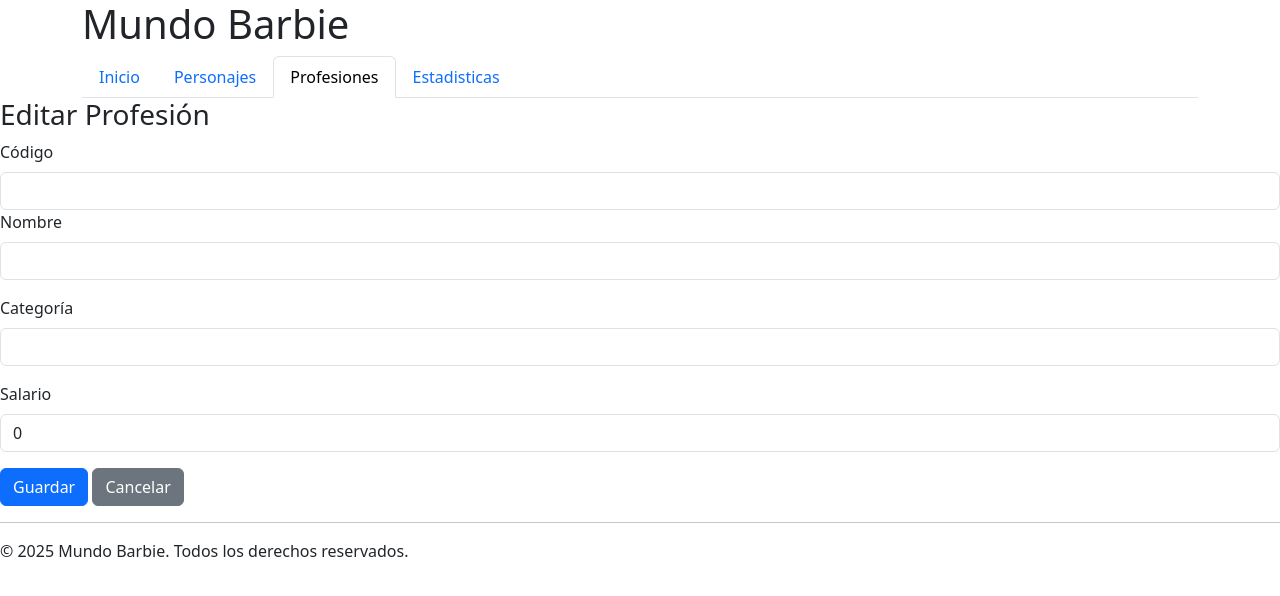
After one commit to ElRay32/Tareas-Programacion-Webs, a PHP site: page /modulos/profesiones/editar.php in a window 1280 px wide. The commit adds this page. Shown: the top 596 px of the page. Run offline with PHP 8.4, Linux system fonts and the light colour scheme.

Commit message:
Profesiones

```diff
--- a/Tarea 3/lib/Dbx.php
+++ b/Tarea 3/lib/Dbx.php
@@ -1,5 +1,9 @@
 <?php
 define("DATA_DIR", __DIR__ . "/datax/");
+
+if (!is_dir(DATA_DIR)) {
+    mkdir(DATA_DIR, 0777, true);
+}
 
  // Clase para gestionar la coleccion de datos en los archivos del directorio datax
  class Dbx{
@@ -28,8 +32,33 @@ define("DATA_DIR", __DIR__ . "/datax/");
             }
         }
 
+        return $data;
+
     }
 
+    public static function get($collection, $id){
+        $datapath = DATA_DIR . "/{$collection}/{$id}.dat";
 
+        if(!file_exists($datapath)){
+            return null;
+        }
+
+        $content = file_get_contents($datapath);
+        return unserialize($content);
+    }
+
+    public static function save($collection, $item){
+        $datapath = DATA_DIR . "/{$collection}";
+
+        if(!is_dir($datapath)){
+            mkdir($datapath, 0777, true);
+        }
+
+        $filename = (strlen($item->idx) > 4) ? $item->idx : uniqid();
+        $item->idx= $filename;
+        $filepath = $datapath . "/" . $filename . ".dat";
+
+        file_put_contents($filepath, serialize($item));
+    }
 
 }
--- a/Tarea 3/lib/main.php
+++ b/Tarea 3/lib/main.php
@@ -1,6 +1,7 @@
 <?php
 include_once 'plantilla.php';
 include_once 'modelo.php';
+include_once 'Dbx.php';
 
 function base_url($path = '') {
 
--- a/Tarea 3/lib/modelo.php
+++ b/Tarea 3/lib/modelo.php
@@ -17,7 +17,7 @@ Salario mensual estimado en dólares ($USD)
 */
 
 class Personaje {
-    public $id;
+    public $idx = '';
     public $nombre;
     public $apellido;
     public $fecha_nacimiento;
@@ -40,10 +40,11 @@ class Personaje {
 }
 
 class Profesion {
-    public $codigo;
-    public $nombre;
-    public $categoria;
-    public $salario;
+    public $idx = '';
+    public $codigo = '';
+    public $nombre = '';
+    public $categoria = '';
+    public $salario = 0;
 
     public function __construct($data = []){
 
--- a/Tarea 3/lib/plantilla.php
+++ b/Tarea 3/lib/plantilla.php
@@ -16,7 +16,7 @@ class Plantilla {
         $pagina_actual = (defined('pagina_actual') ? pagina_actual : "inicio");
 
     ?>
-        <!DOCTYPE html>
+    <!DOCTYPE html>
     <html lang="es">
         <head>
             <meta charset="UTF-8">
--- /dev/null
+++ b/Tarea 3/modulos/profesiones/editar.php
@@ -0,0 +1,52 @@
+<?php
+
+include_once '../../lib/main.php';
+define("pagina_actual", "profesiones");
+plantilla::aplicar();
+
+
+
+if($_POST){
+    $profesion = new Profesion($_POST);
+
+    Dbx::save("profesiones", $profesion);
+    header("Location: " . base_url("modulos/profesiones/lista.php"));
+    exit;
+}
+
+
+if(isset($_GET['codigo'])){
+    $tmp = Dbx::get("profesiones", $_GET['codigo']);
+    if($tmp){
+        $profesion = $tmp;
+    }
+} else {
+    $profesion = new Profesion();
+}
+
+?>
+<h3>Editar Profesión</h3>
+
+<form method="post" action="<?= $_SERVER['REQUEST_URI'] ?>">
+    <div class="mb-3">
+        <label for="codigo" class="form-label">Código</label>
+        <input type="text" class="form-control" id="idx" name="idx" value="<?= htmlspecialchars($profesion->idx); ?>" readonly>
+
+    <div class="mb-3">
+        <label for="nombre" class="form-label">Nombre</label>
+        <input type="text" class="form-control" id="nombre" name="nombre" value="<?= htmlspecialchars($profesion->nombre); ?>" required>
+    </div>
+
+    <div class="mb-3">
+        <label for="categoria" class="form-label">Categoría</label>
+        <input type="text" class="form-control" id="categoria" name="categoria" value="<?= htmlspecialchars($profesion->categoria); ?>" required>
+    </div>
+
+    <div class="mb-3">
+        <label for="salario" class="form-label">Salario</label>
+        <input type="number" class="form-control" id="salario" name="salario" value="<?= htmlspecialchars($profesion->salario); ?>" required>
+    </div>
+
+    <button type="submit" class="btn btn-primary">Guardar</button>
+    <a href="<?= base_url("modulos/profesiones/lista.php"); ?>" class="btn btn-secondary">Cancelar</a>
+</form>
```
Also changed, not shown: Tarea 3/modulos/profesiones/lista.php (+9 -4 lines), 1 other file.
